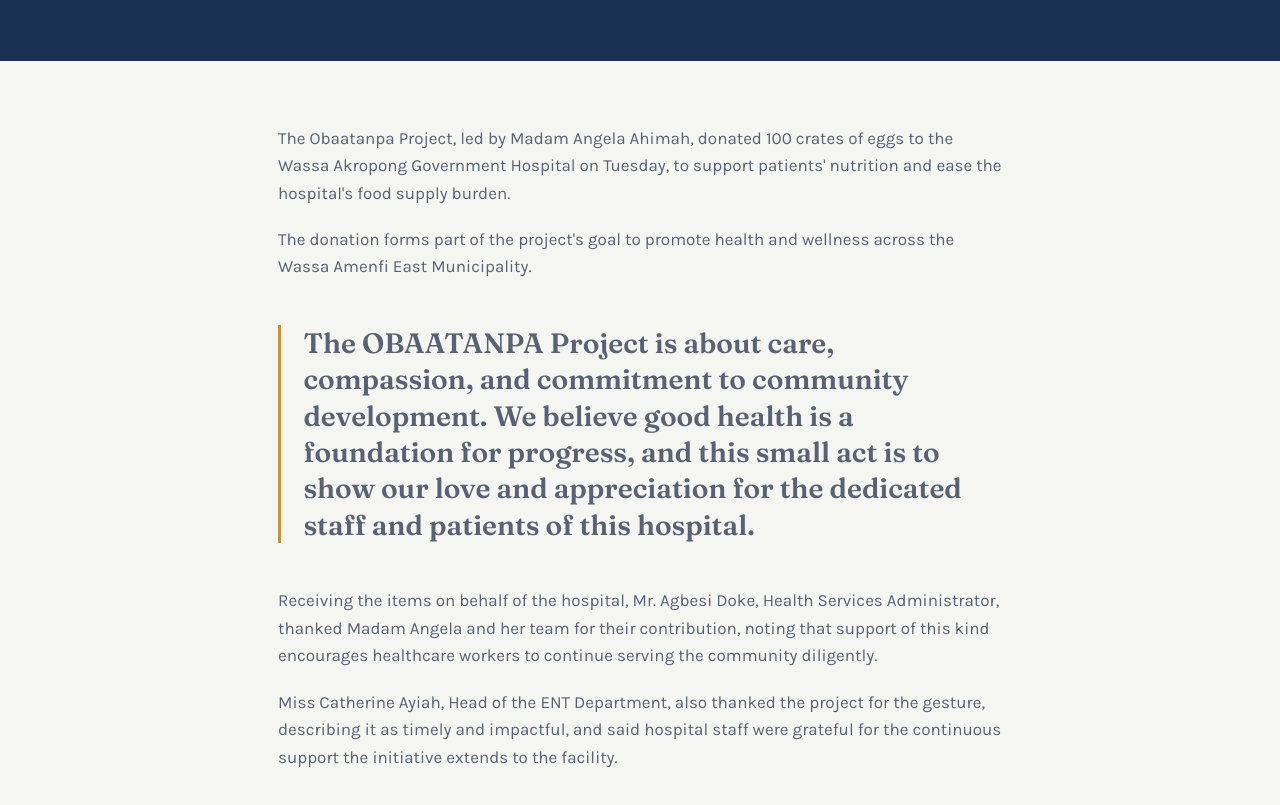
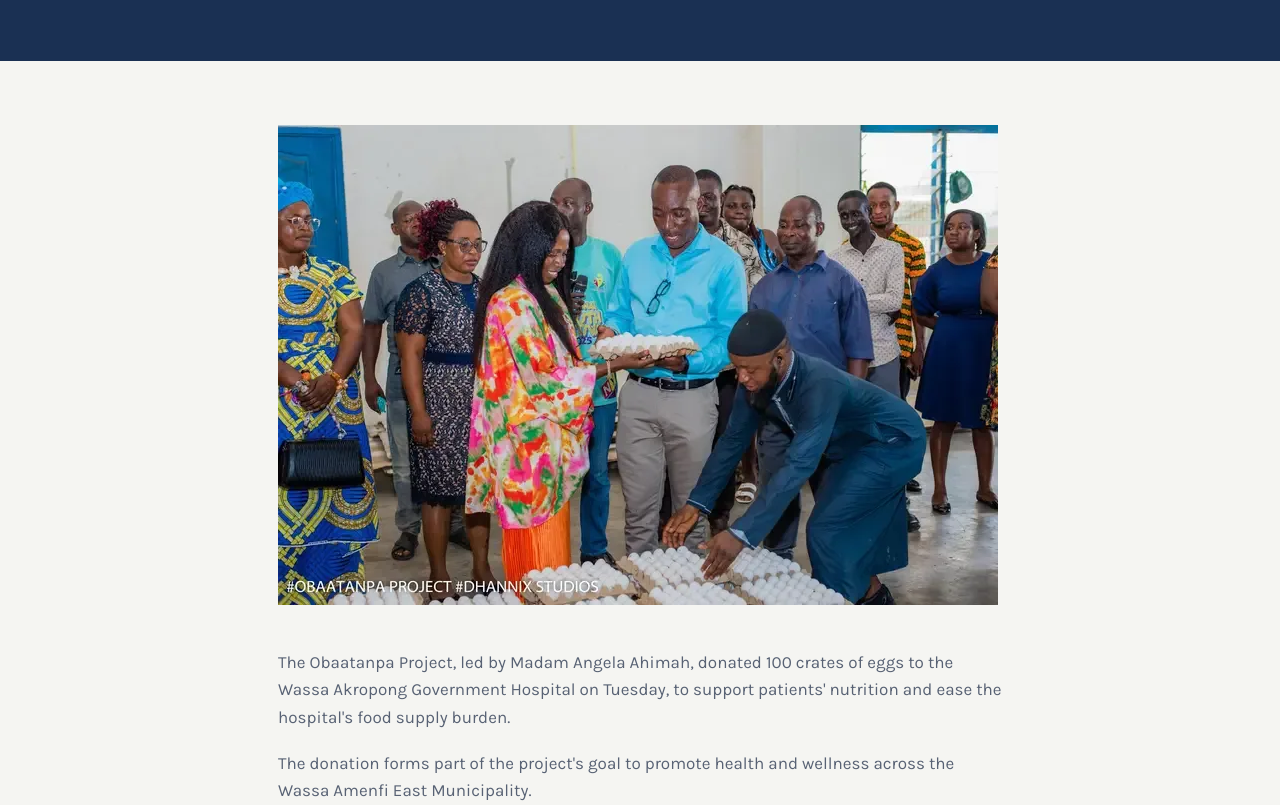
Before and after one commit to obaatanpafoundation/Obaatanpafoundation, an Eleventy site: page src/news/eggs.md in a window 1280 px wide. Shown: the part 563-1368 px from the top of the page. Built offline with nearby package versions, Linux system fonts and the light colour scheme; Eleventy itself is replaced by a stand-in of ours; files that its build step writes are made by us from their sources.

Commit message:
Update News story “eggs” +1

```diff
--- a/src/news/eggs.md
+++ b/src/news/eggs.md
@@ -3,7 +3,7 @@ title: 100 crates of eggs for Wassa Akropong Government Hospital
 date: 2025-11-04
 category: Health & Dignity
 standfirst: Delivered by hand on a Tuesday morning, to support patients' nutrition and ease the pressure on the hospital's food supply.
-cover: ''
+cover: /images/e1b272dc21ab8b24f86621d6c5fb5702.webp
 coverAlt: ''
 coverCaption: ''
 gallery: []
```
Also changed, not shown: src/images/e1b272dc21ab8b24f86621d6c5fb5702.webp (added).
